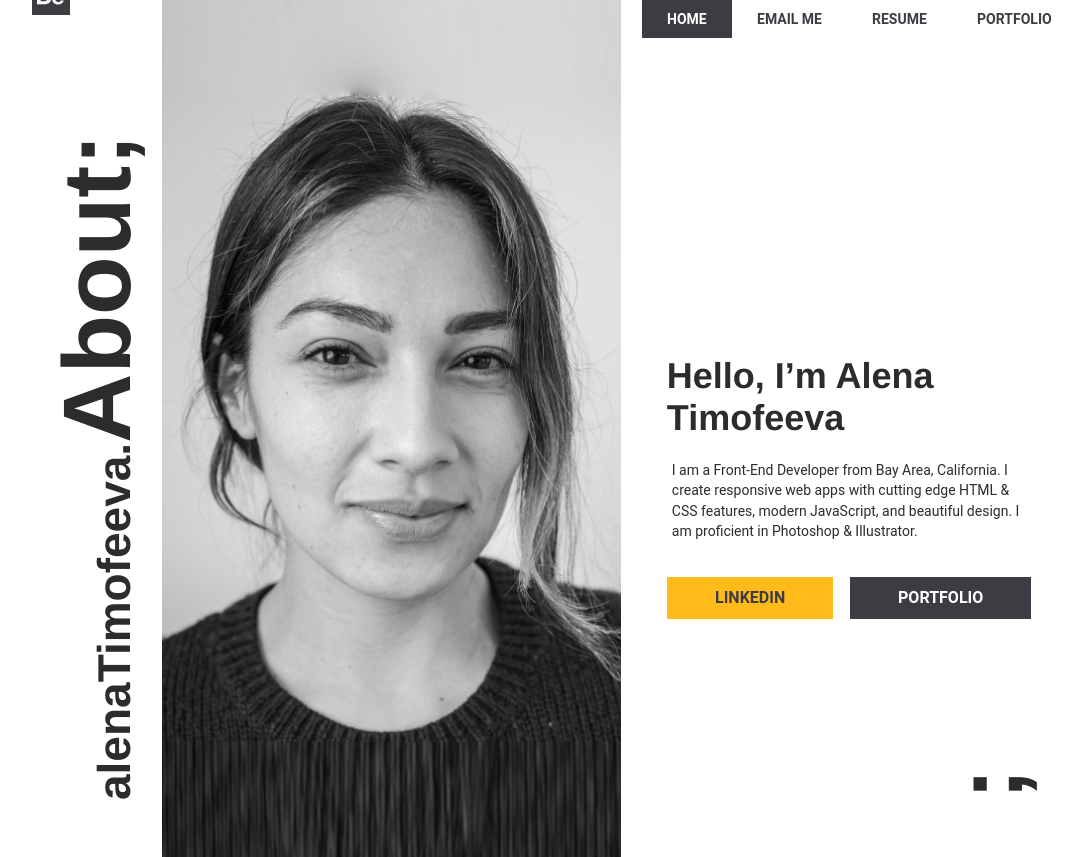
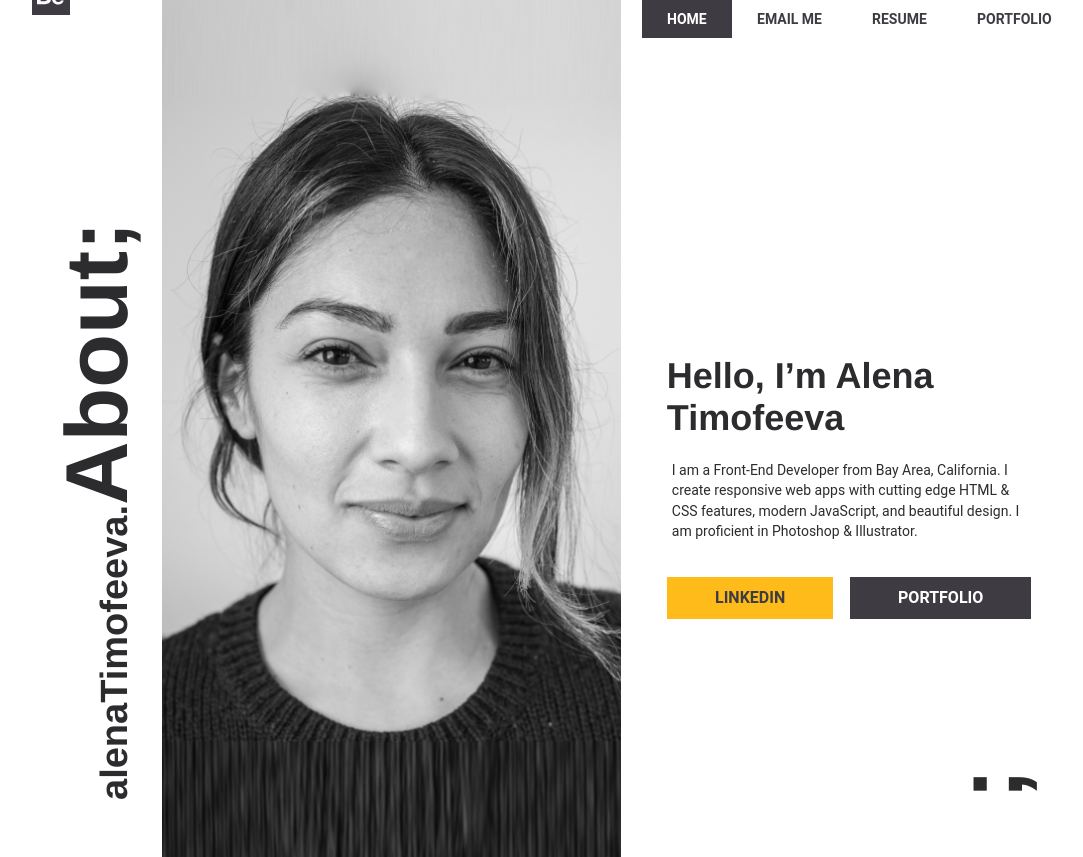
Before and after one commit to mouseProgrammouse/portfolio, a React (Create React App) app: page / in a window 1280 px wide. Shown: the whole page, without its empty margins (86-1169 px from the left). Built offline with nearby package versions, Linux system fonts and the light colour scheme.

Commit message:
change size of aside header for screens with height less than 900 px

```diff
--- a/src/App.css
+++ b/src/App.css
@@ -96,6 +96,15 @@ h5 {
   .app {
     max-height: 100vh;
   }
+
+  .main-header h1 {
+    font-size: 88px;
+  }
+
+  .main-header .smaller {
+    font-size: 38px;
+  }
+
 }
 
 @media only screen and (max-width: 1045px){
```
